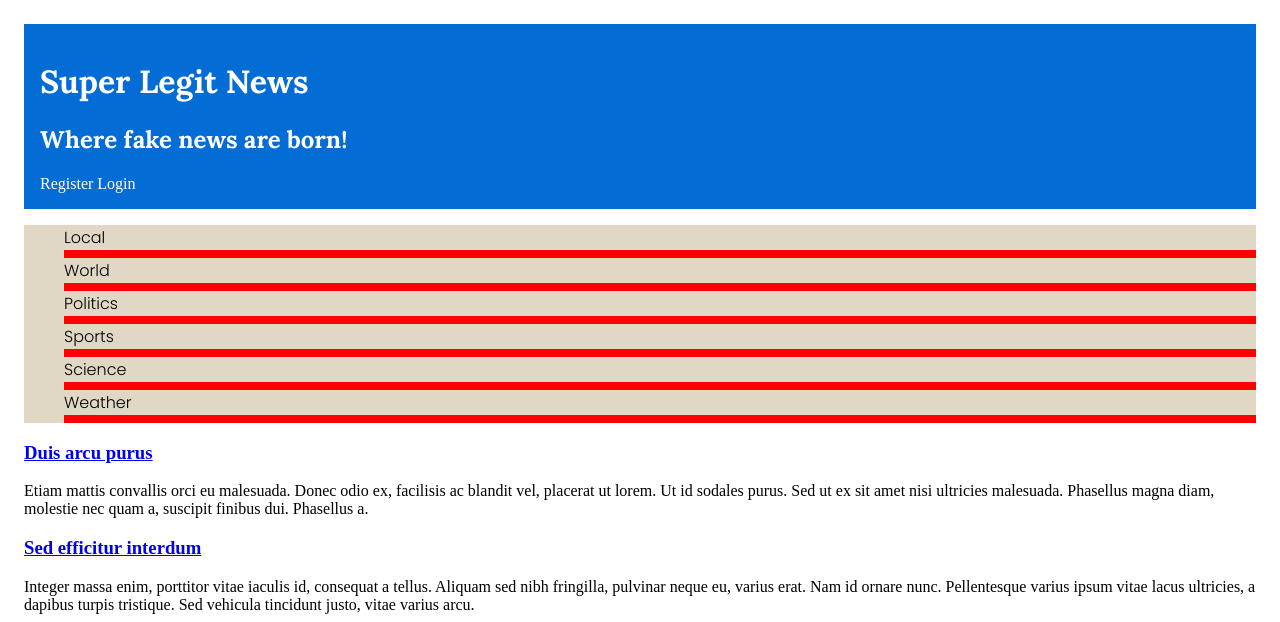
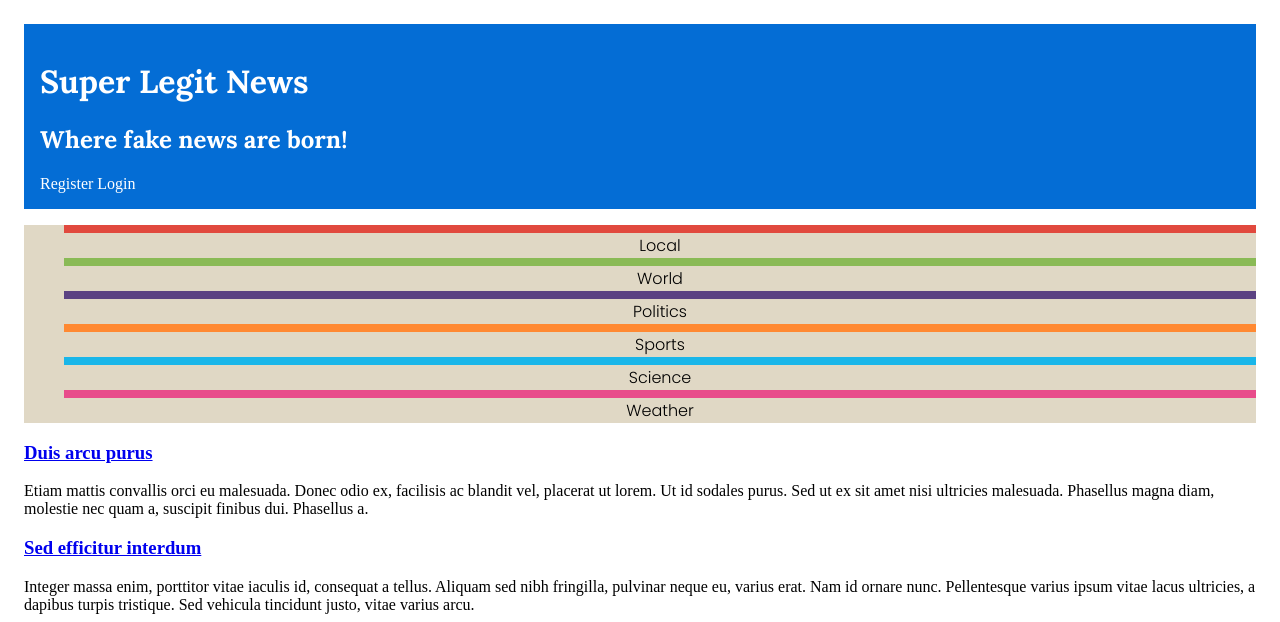
Before and after one commit to Fabio-A-Sa/Y2S2-LinguagensTecnologiasWeb, a PHP site: page /item.html in a window 1280 px wide. Shown: the top 622 px of the page. Run offline with PHP 8.4, Linux system fonts and the light colour scheme.

Commit message:
more topics

```diff
--- a/Exercises/Ficha 2 - CSS/style.css
+++ b/Exercises/Ficha 2 - CSS/style.css
@@ -18,7 +18,7 @@ header a { color: white; }
 
 header {
     background-color: #046DD5;
-    padding: 1rem;
+    padding: 1em;
 }
 
 header h1, header h2 {
@@ -44,9 +44,12 @@ section:hover {
 #menu ul {
     list-style-type:none;
     font-family: Poppins;
+    text-align: center;
 }
 
-#menu ul li {
-    border-color: red green blue;
-    border-bottom: 0.5em solid red;
-}
+#menu ul li:nth-child(1) { border-top: 0.5em solid #E1493E; }
+#menu ul li:nth-child(2) { border-top: 0.5em solid #8ABA56; }
+#menu ul li:nth-child(3) { border-top: 0.5em solid #5B4282; }
+#menu ul li:nth-child(4) { border-top: 0.5em solid #FF8932; }
+#menu ul li:nth-child(5) { border-top: 0.5em solid #19B6E9; }
+#menu ul li:nth-child(6) { border-top: 0.5em solid #E84C8B; }
```
